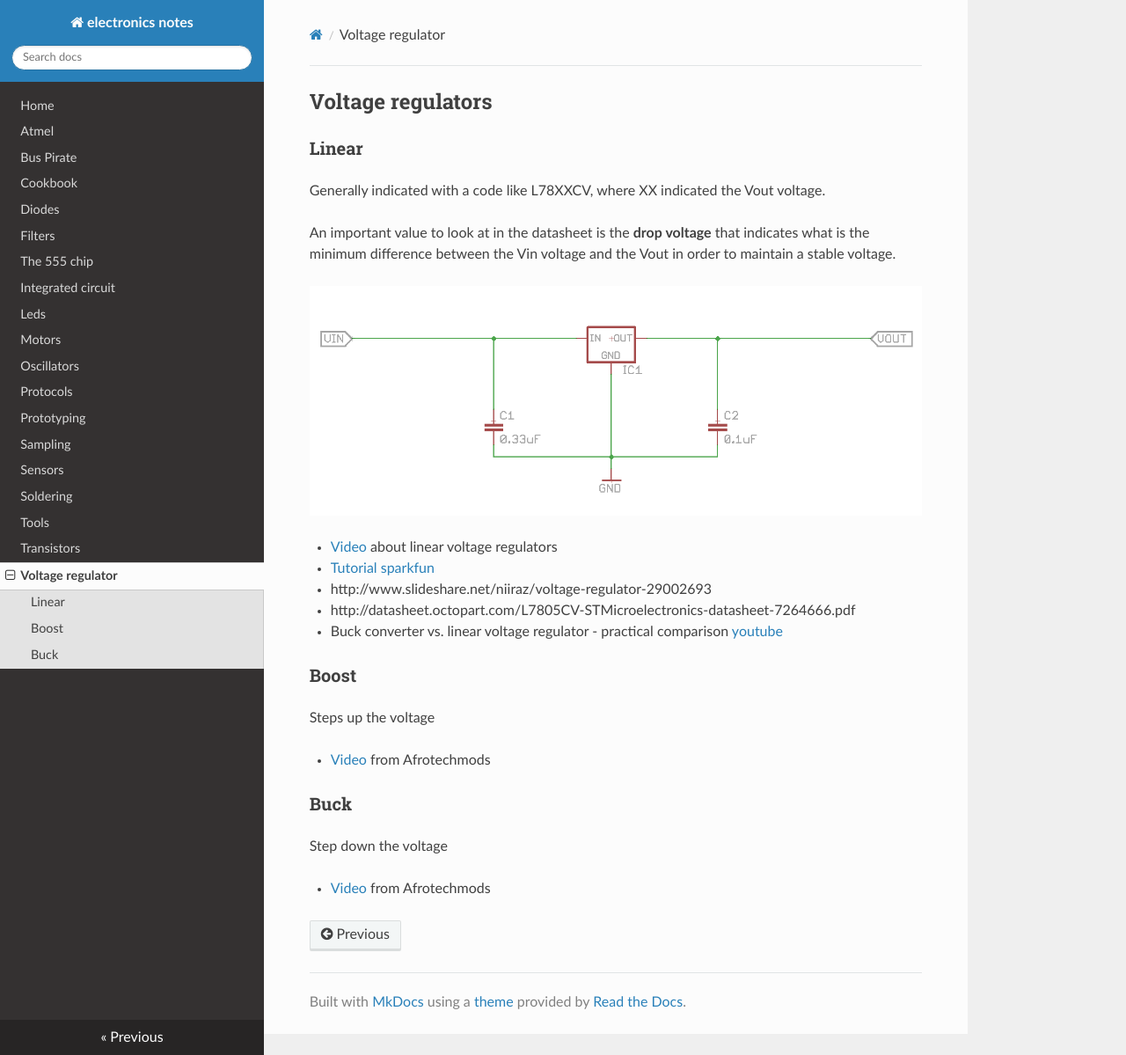
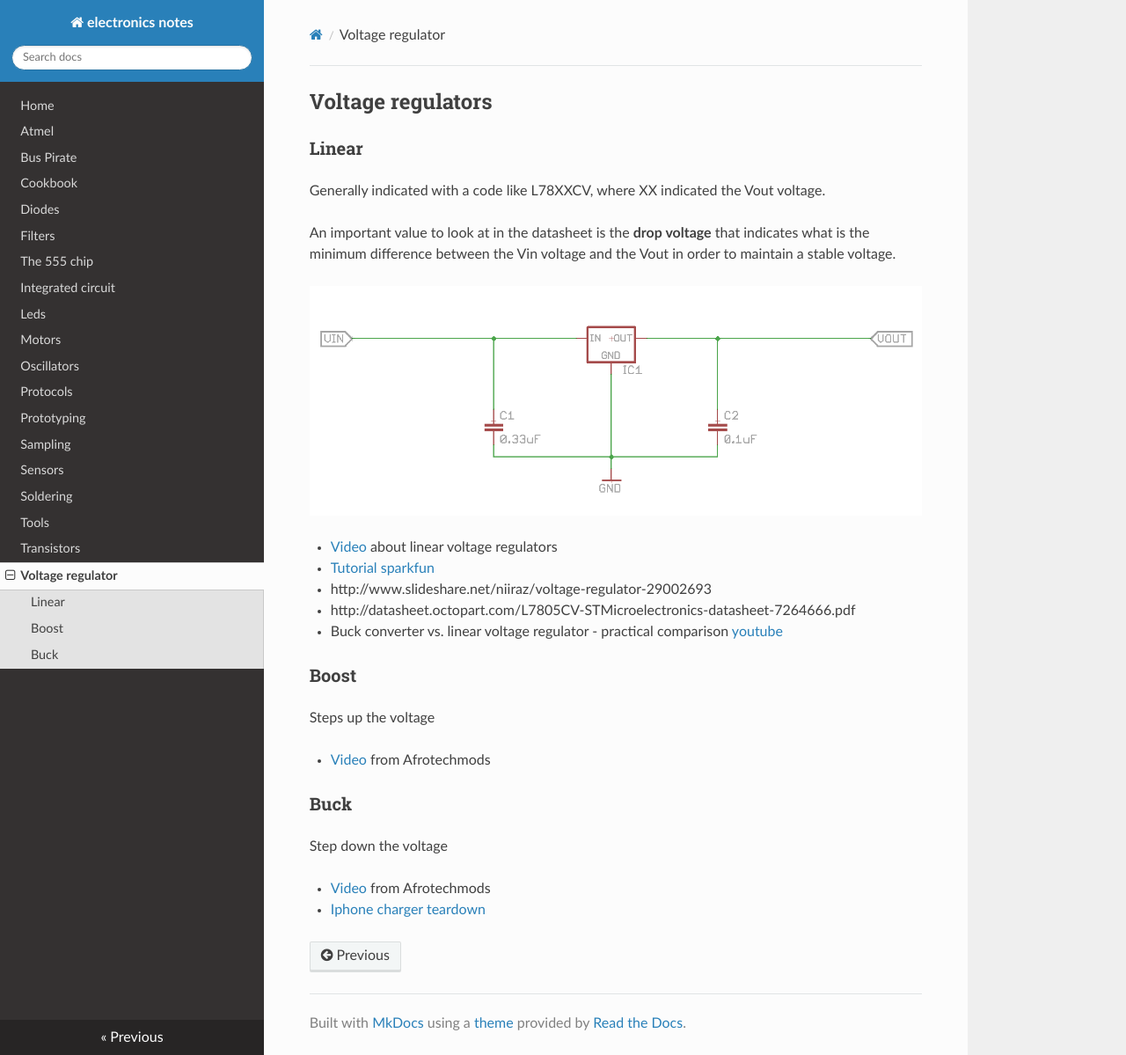
Before and after one commit to gipi/electronics-notes, an MkDocs documentation site: the page built from docs/voltagereg.md, in a window 1280 px wide and 1199 px high. Shown: the whole window at 88% size. Built offline with MkDocs 1.6.1, drawn with Linux system fonts in a browser that asks for light colours; nearby versions of some CDN libraries; old or Windows-style settings are respelled for this version of MkDocs.

Commit message:
Add link.

```diff
--- a/docs/voltagereg.md
+++ b/docs/voltagereg.md
@@ -27,3 +27,4 @@ Steps up the voltage
 Step down the voltage
 
  - [Video](https://www.youtube.com/watch?v=CEhBN5_fO5o&index=5&list=PL36AB5C6DA12CF293) from Afrotechmods
+ - [Iphone charger teardown](http://www.righto.com/2012/05/apple-iphone-charger-teardown-quality.html)
```
